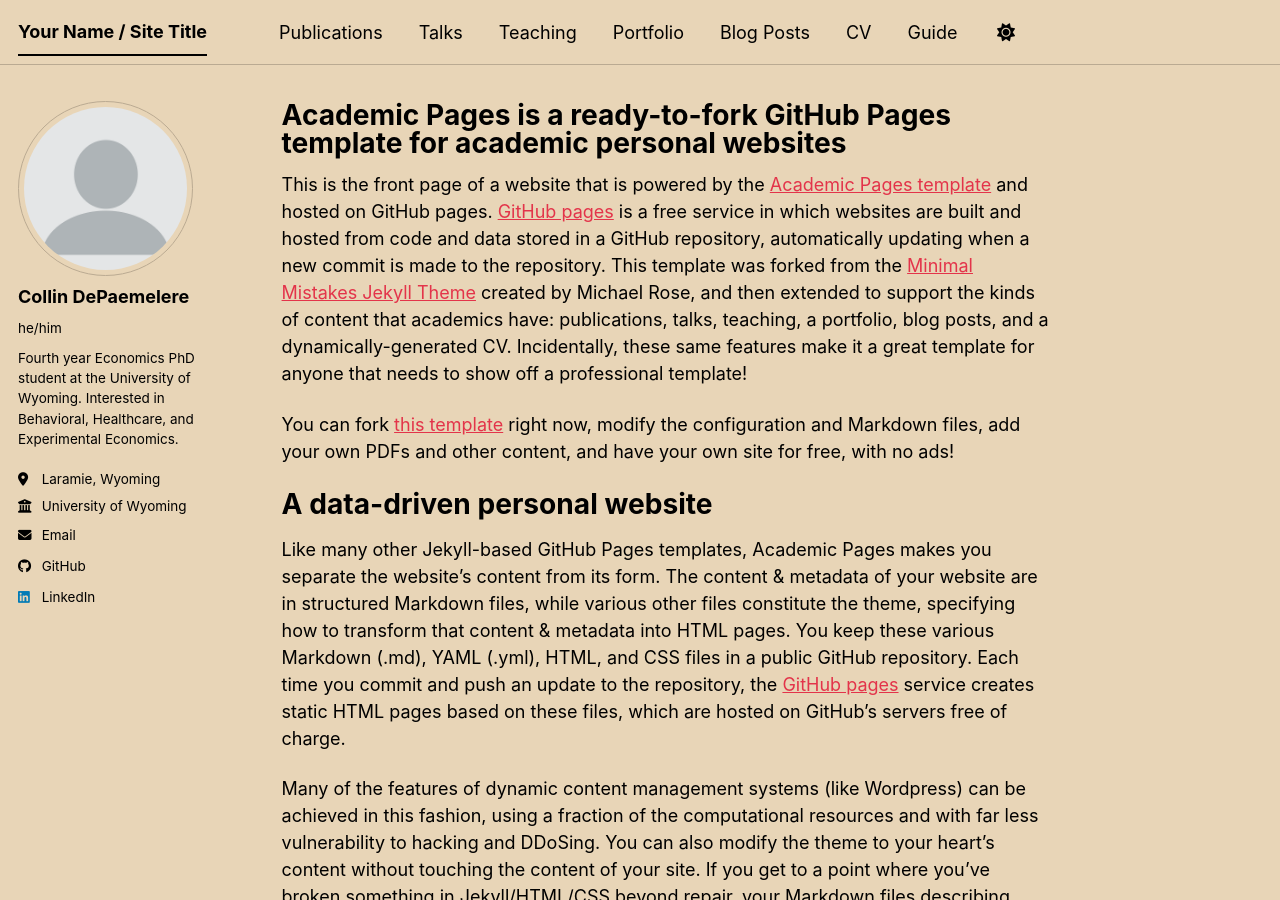
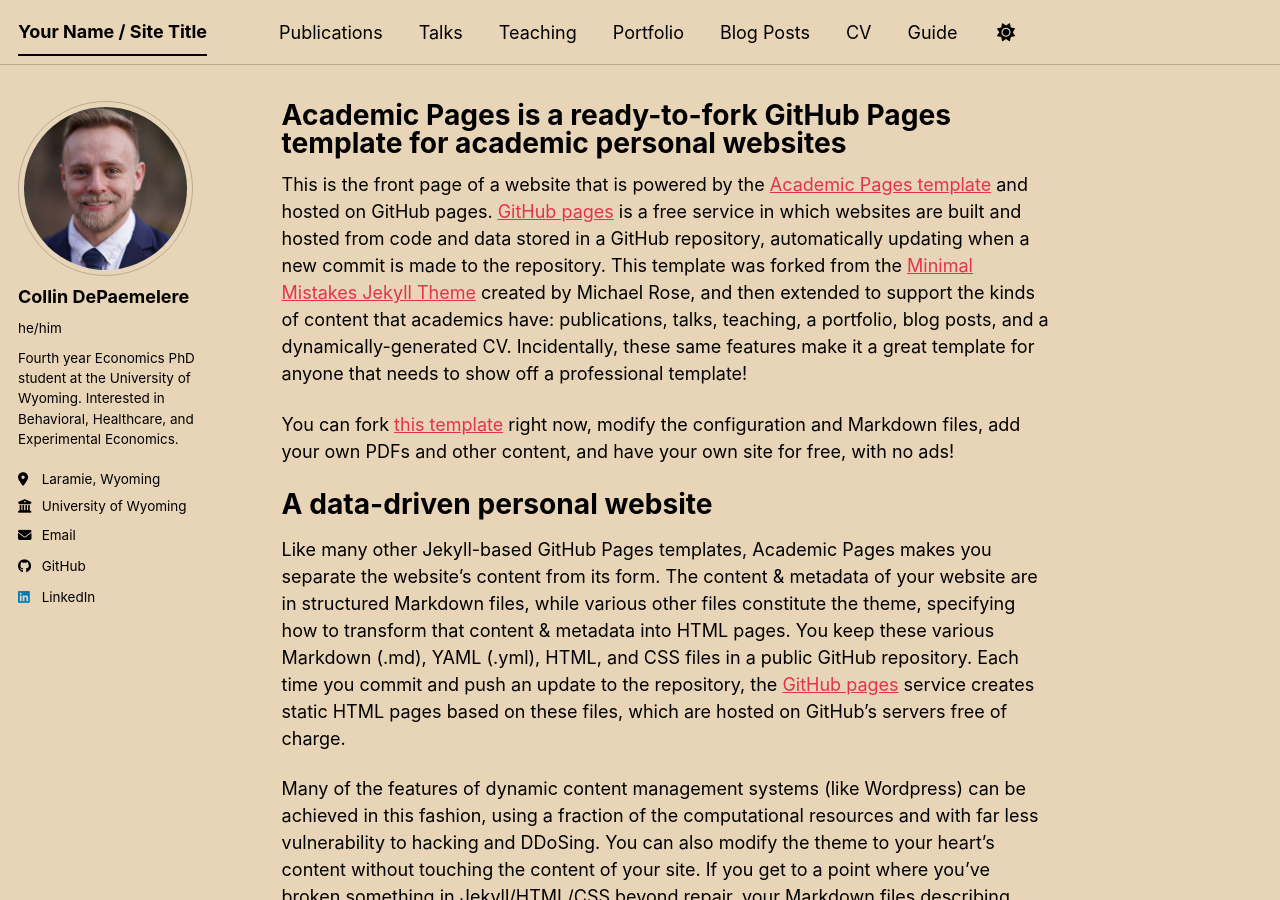
Before and after one commit to CollinDeP/collindep.github.io, a Jekyll site: the page built from _pages/about.md, in a window 1280 px wide and 900 px high. Built offline with Jekyll 4.4.1, drawn with Linux system fonts in a browser that asks for light colours; a script bundle is joined from its source files by our own code; library files that are not in the unit come from our copies.

Commit message:
Update _config.yml

```diff
--- a/_config.yml
+++ b/_config.yml
@@ -23,7 +23,7 @@
 #               Additional customization can be done by editing /_includes/author-profile.html
 author:
   # Biographic information
-  avatar           : "profile.png"
+  avatar           : "profile-20260212.jpg"
   name             : "Collin DePaemelere"
   pronouns         : "he/him"
   bio              : "Fourth year Economics PhD student at the University of Wyoming. Interested in Behavioral, Healthcare, and Experimental Economics."
```
